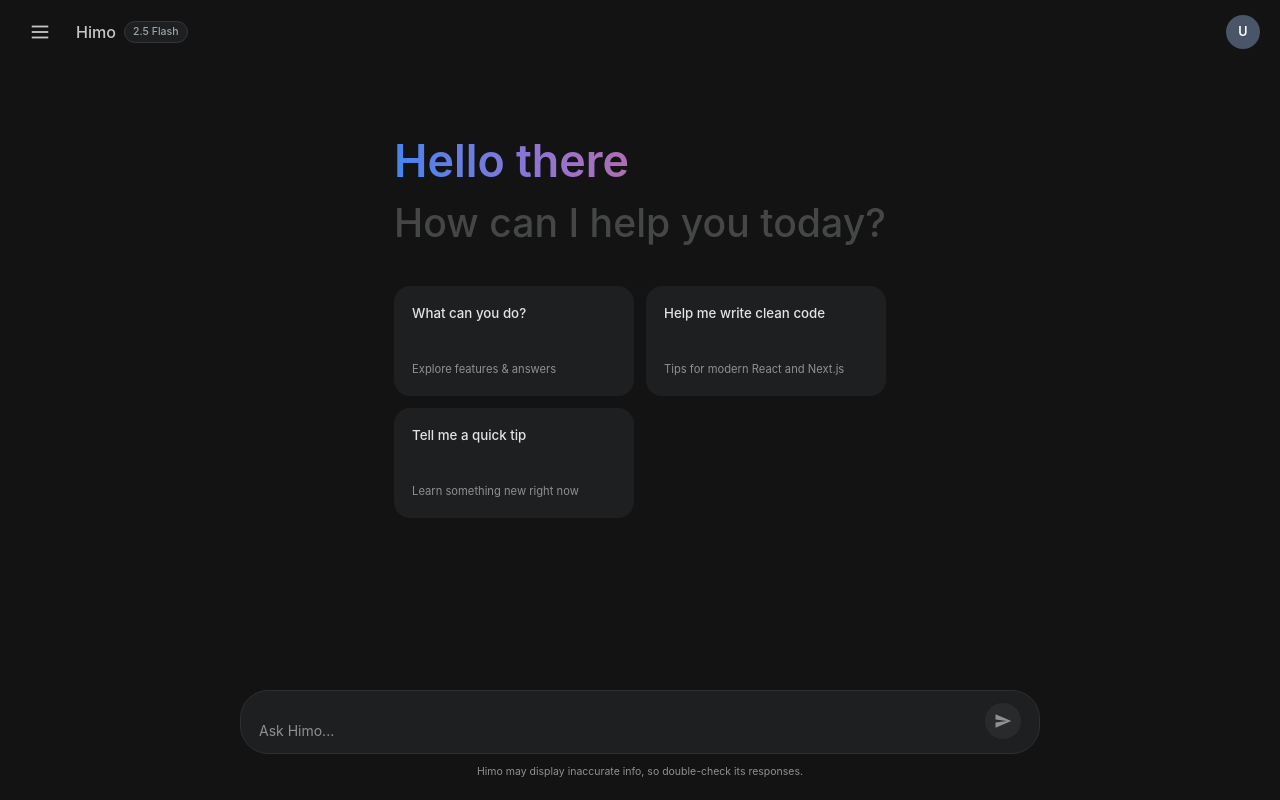
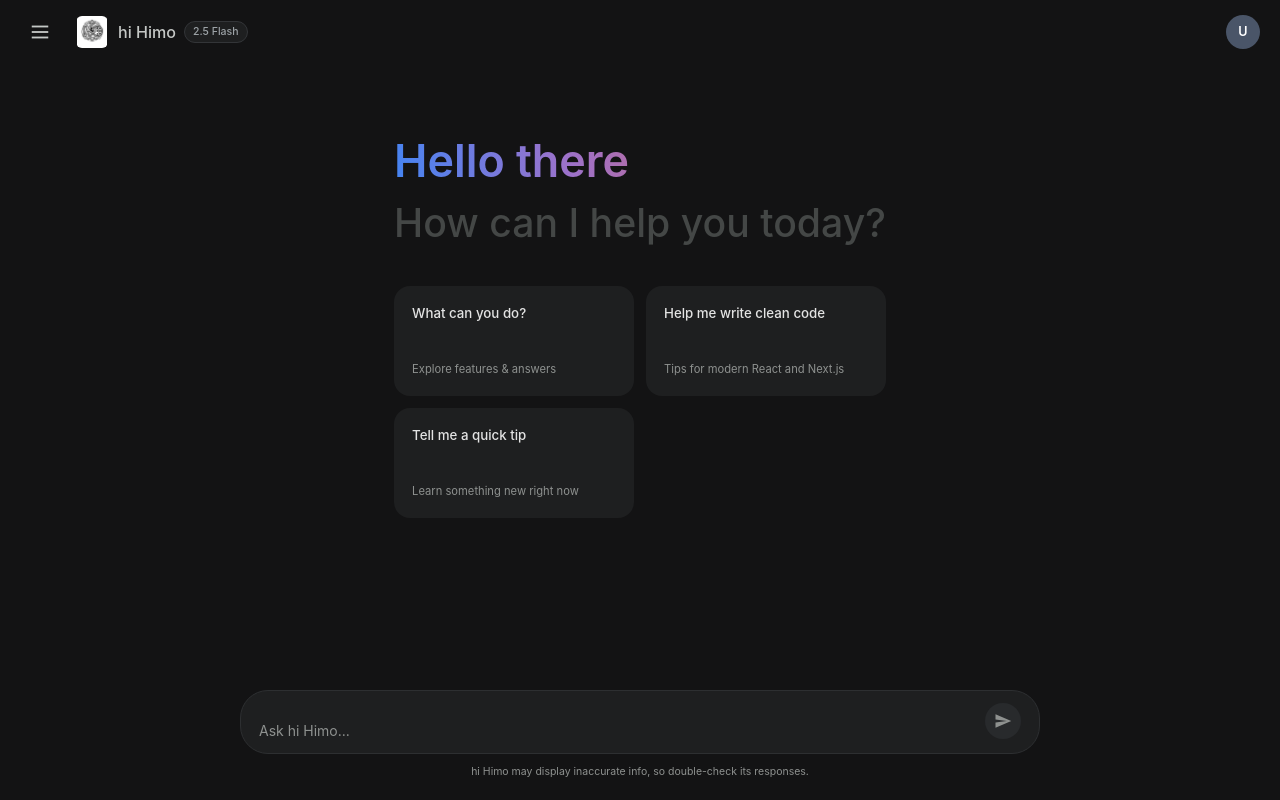
Before and after one commit to khaiwilsan676-alt/Himo-Ai, a Next.js app: page / in a window 1280 px wide. Built offline with nearby package versions, Linux system fonts and the light colour scheme.

Commit message:
feat: update logo and rename application to hi Himo
Co-authored-by: khaiwilsan676-alt <282520349+khaiwilsan676-alt@users.noreply.github.com>

```diff
--- a/app/layout.js
+++ b/app/layout.js
@@ -1,8 +1,11 @@
 import "./globals.css";
 
 export const metadata = {
-  title: "himo.ai — Your creative intelligence",
-  description: "Chat, code, and bring your ideas to life with Himo AI."
+  title: "hi Himo — Your creative intelligence",
+  description: "Chat, code, and bring your ideas to life with hi Himo.",
+  icons: {
+    icon: "/logo.png"
+  }
 };
 
 export default function RootLayout({ children }) {
--- a/app/page.js
+++ b/app/page.js
@@ -111,9 +111,12 @@ export default function Home() {
                 <line x1="3" y1="18" x2="21" y2="18"></line>
               </svg>
             </button>
-            <span className="brand-name">
-              Himo <span className="brand-badge">2.5 Flash</span>
-            </span>
+            <div className="brand-container">
+              <img src="/logo.png" alt="hi Himo Logo" className="brand-logo" />
+              <span className="brand-name">
+                hi Himo <span className="brand-badge">2.5 Flash</span>
+              </span>
+            </div>
           </div>
           <div className="user-profile-badge">
             <div className="avatar-chip">U</div>
@@ -204,7 +207,7 @@ export default function Home() {
                   handleSend()
                 }
               }}
-              placeholder="Ask Himo..."
+              placeholder="Ask hi Himo..."
               rows={1}
             />
             <div className="composer-actions">
@@ -221,7 +224,7 @@ export default function Home() {
             </div>
           </div>
           <p className="disclaimer-text">
-            Himo may display inaccurate info, so double-check its responses.
+            hi Himo may display inaccurate info, so double-check its responses.
           </p>
         </div>
       </section>
@@ -265,6 +268,19 @@ export default function Home() {
           display: flex;
           align-items: center;
           gap: 16px;
+        }
+
+        .brand-container {
+          display: flex;
+          align-items: center;
+          gap: 10px;
+        }
+
+        .brand-logo {
+          width: 32px;
+          height: 32px;
+          object-fit: contain;
+          border-radius: 6px;
         }
 
         .brand-name {
--- a/capacitor.config.json
+++ b/capacitor.config.json
@@ -1,5 +1,5 @@
 {
   "appId": "com.himo.ai",
-  "appName": "Himo AI",
+  "appName": "hi Himo",
   "webDir": "out"
 }
```
Also changed, not shown: public/logo.png (added), 2 other files (tests, documents, lock files or other folders).
